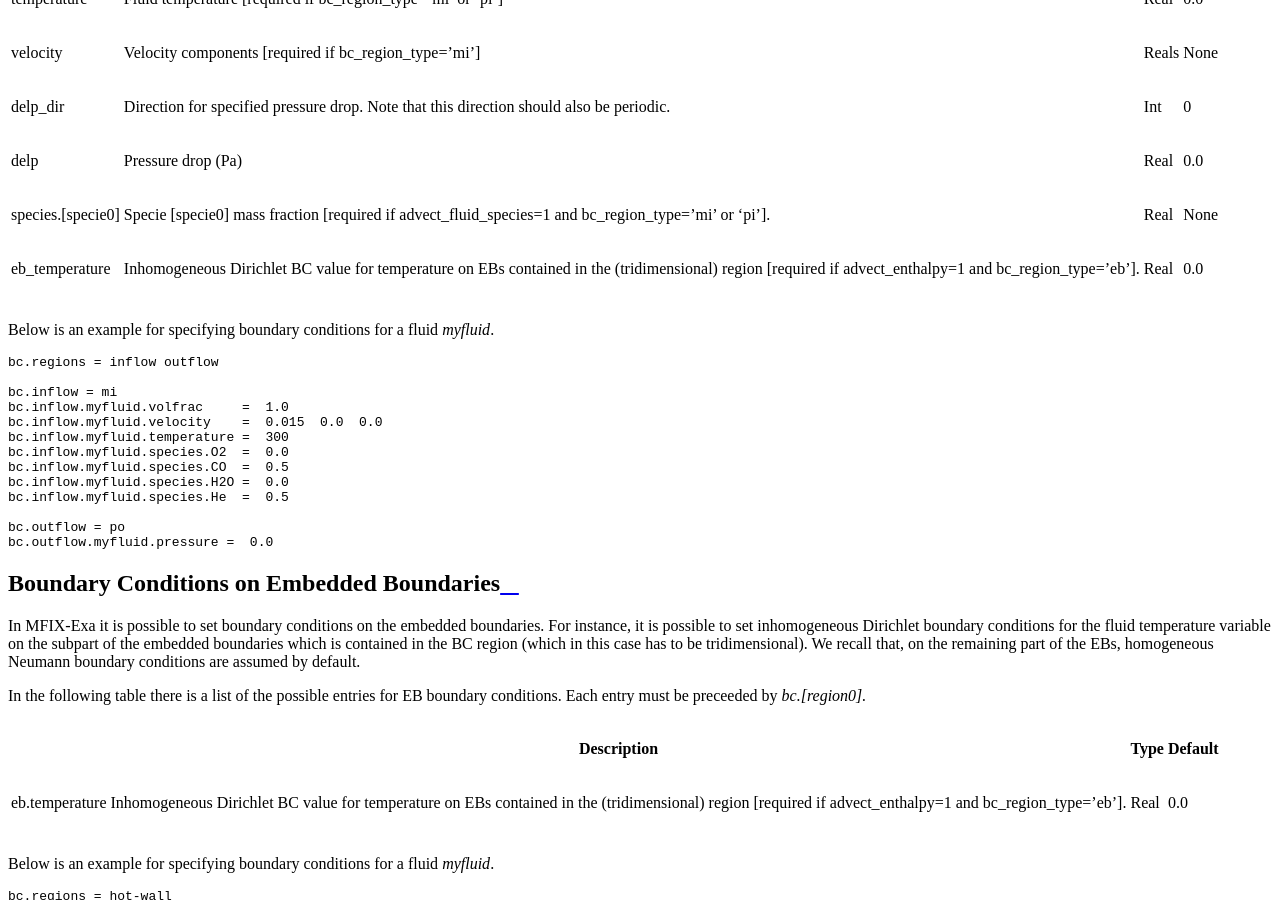
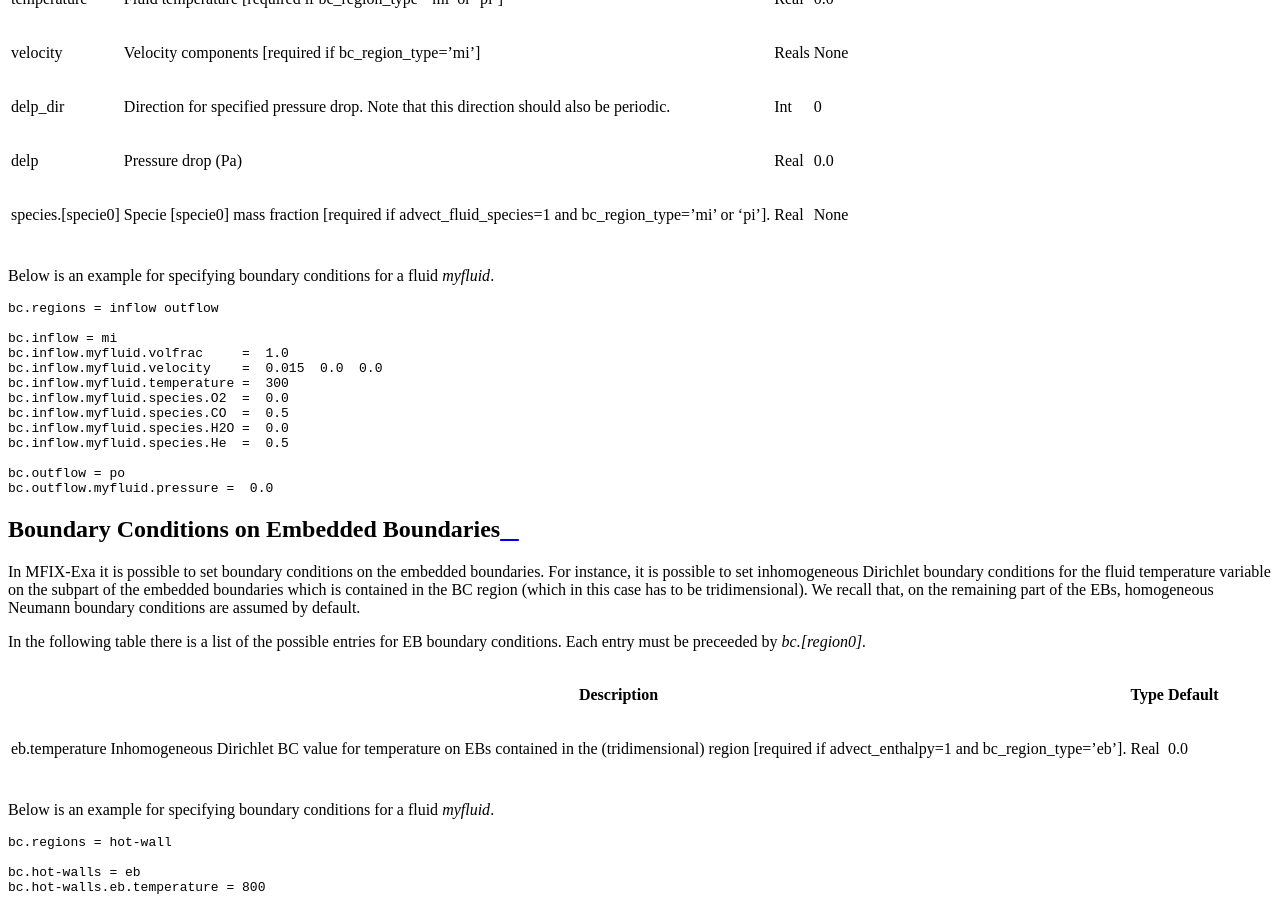
Before and after one commit to mwm126/MFIX-Exa, a Sphinx documentation site: the page built from docs/source/InputsProblemDefinition.rst, in a window 1280 px wide and 900 px high, scrolled down 9785 px. Built offline with Sphinx 7.4.7 and the Read the Docs theme 2.0.0, drawn with Linux system fonts in a browser that asks for light colours; pages that are not in the unit, such as notebooks, are missing from menus.

Commit message:
remove eb_temperature from bc fluid parameters

```diff
--- a/docs/source/InputsProblemDefinition.rst
+++ b/docs/source/InputsProblemDefinition.rst
@@ -486,10 +486,6 @@
 | species.[specie0]   | Specie [specie0] mass fraction [required if advect_fluid_species=1    | Real        | None      |
 |                     | and bc_region_type='mi' or 'pi'].                                     |             |           |
 +---------------------+-----------------------------------------------------------------------+-------------+-----------+
-| eb_temperature      | Inhomogeneous Dirichlet BC value for temperature on EBs contained in  | Real        | 0.0       |
-|                     | the (tridimensional) region [required if advect_enthalpy=1 and        |             |           |
-|                     | bc_region_type='eb'].                                                 |             |           |
-+---------------------+-----------------------------------------------------------------------+-------------+-----------+
 
 Below is an example for specifying boundary conditions for a fluid `myfluid`.
 
```
